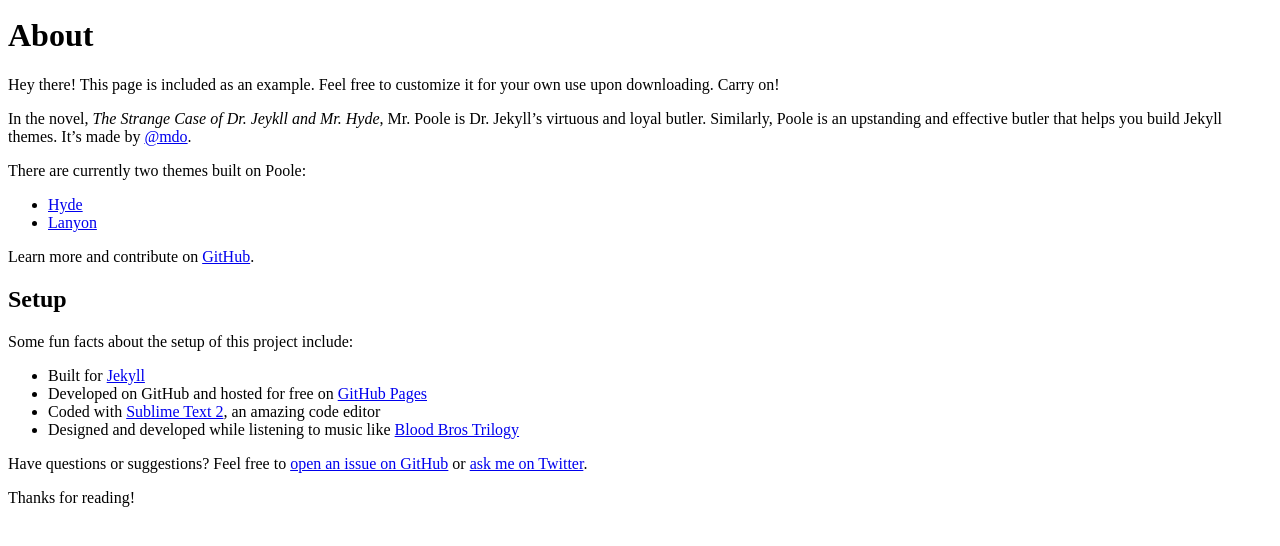
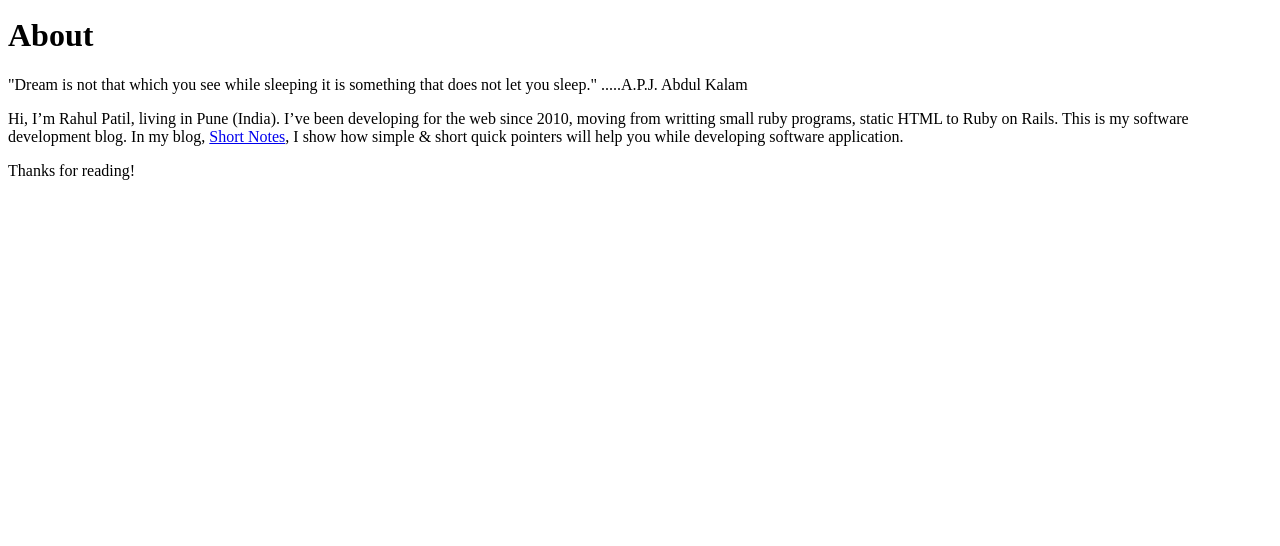
Before and after one commit to rah00l/rah00l.github.io, a Jekyll site: the page built from about.md, in a window 1280 px wide, cut to the strip 112-658 px from the top of the page. Built offline with Jekyll 4.4.1, drawn with Linux system fonts in a browser that asks for light colours; Markdown is read by kramdown in place of the engine named in the settings.

Commit message:
Update about section

```diff
--- a/_config.yml
+++ b/_config.yml
@@ -10,7 +10,7 @@
 title:            Short Notes
 tagline:          'Ruby on rails'
 
-description:      'Hi, I am Rahul Patil & this is my software development blog.'
+description:      'Mostly web development'
 url:              http://hyde.getpoole.com
 baseurl:          /
 
--- a/about.md
+++ b/about.md
@@ -4,10 +4,15 @@
 ---
 
 <p class="message">
-  Hey there! This page is included as an example. Feel free to customize it for your own use upon downloading. Carry on!
+  "Dream is not that which you see while sleeping it is something that does not let you sleep." .....A.P.J. Abdul Kalam
 </p>
 
-In the novel, *The Strange Case of Dr. Jeykll and Mr. Hyde*, Mr. Poole is Dr. Jekyll's virtuous and loyal butler. Similarly, Poole is an upstanding and effective butler that helps you build Jekyll themes. It's made by [@mdo](https://twitter.com/mdo).
+Hi, I'm Rahul Patil, living in Pune (India). I've been developing for the web since 2010,
+moving from writting small ruby programs, static HTML to Ruby on Rails. This is my software development blog.
+In my blog, <a href="http://rah00l.github.io" target="_blank">Short Notes</a>, I show how
+simple & short quick pointers will help you while developing software application.
+
+<!-- In the novel, *The Strange Case of Dr. Jeykll and Mr. Hyde*, Mr. Poole is Dr. Jekyll's virtuous and loyal butler. Similarly, Poole is an upstanding and effective butler that helps you build Jekyll themes. It's made by [@mdo](https://twitter.com/mdo).
 
 There are currently two themes built on Poole:
 
@@ -15,8 +20,8 @@
 * [Lanyon](http://lanyon.getpoole.com)
 
 Learn more and contribute on [GitHub](https://github.com/poole).
-
-## Setup
+ -->
+<!-- ## Setup
 
 Some fun facts about the setup of this project include:
 
@@ -25,6 +30,6 @@
 * Coded with [Sublime Text 2](http://sublimetext.com), an amazing code editor
 * Designed and developed while listening to music like [Blood Bros Trilogy](https://soundcloud.com/maddecent/sets/blood-bros-series)
 
-Have questions or suggestions? Feel free to [open an issue on GitHub](https://github.com/poole/issues/new) or [ask me on Twitter](https://twitter.com/mdo).
+Have questions or suggestions? Feel free to [open an issue on GitHub](https://github.com/poole/issues/new) or [ask me on Twitter](https://twitter.com/mdo). -->
 
 Thanks for reading!
```
